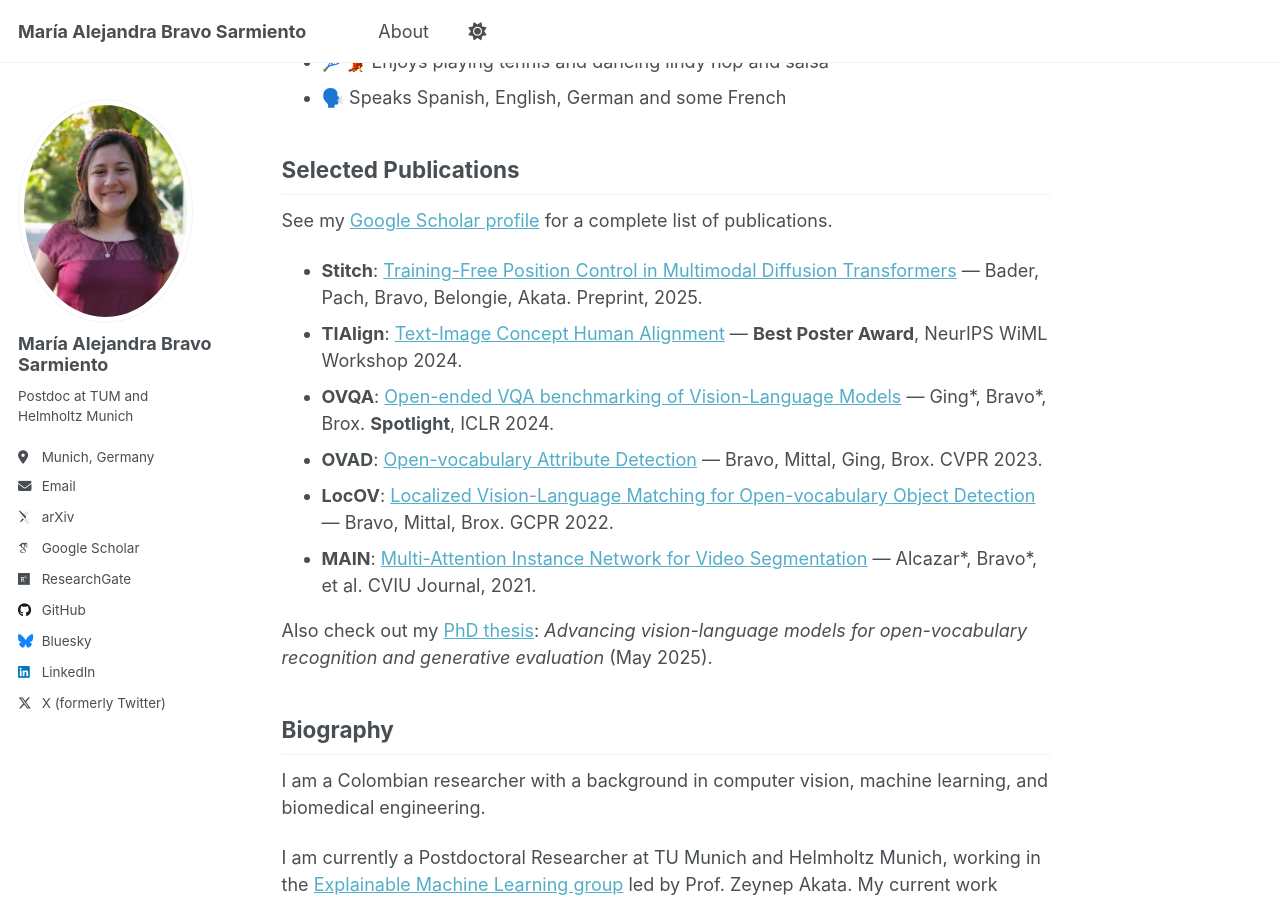
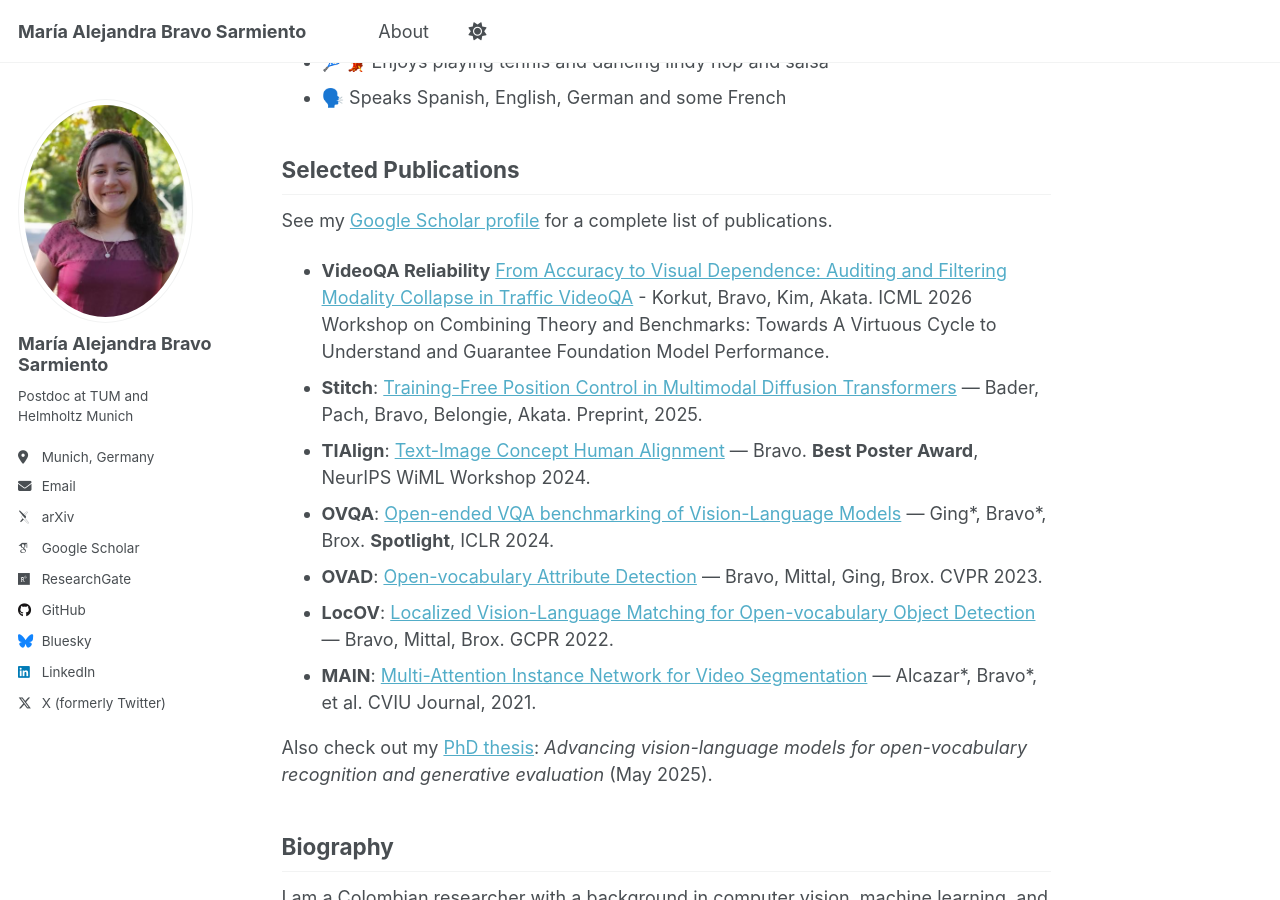
Before and after one commit to mabravo641/mabravo641.github.io, a Jekyll site: the page built from _pages/about.md, in a window 1280 px wide and 900 px high, scrolled down 1270 px. Built offline with Jekyll 4.4.1, drawn with Linux system fonts in a browser that asks for light colours; some web fonts are replaced.

Commit message:
Update publication details in TrafficVQA paper

```diff
--- a/_pages/about.md
+++ b/_pages/about.md
@@ -38,8 +38,10 @@ Current topics include:
 
 See my [Google Scholar profile](https://scholar.google.com/citations?user=GPKSZdcAAAAJ&hl=en) for a complete list of publications.
 
+- **VideoQA Reliability** [From Accuracy to Visual Dependence: Auditing and Filtering Modality Collapse
+in Traffic VideoQA](https://openreview.net/pdf?id=rKWze9irRW) - Korkut, Bravo, Kim, Akata. ICML 2026 Workshop on Combining Theory and Benchmarks: Towards A Virtuous Cycle to Understand and Guarantee Foundation Model Performance.
 - **Stitch**: [Training-Free Position Control in Multimodal Diffusion Transformers](https://arxiv.org/pdf/2509.26644) — Bader, Pach, Bravo, Belongie, Akata. Preprint, 2025.
-- **TIAlign**: [Text-Image Concept Human Alignment](https://neurips.cc/media/PosterPDFs/NeurIPS%202024/107639.png?t=1732028406.9390247) — **Best Poster Award**, NeurIPS WiML Workshop 2024.
+- **TIAlign**: [Text-Image Concept Human Alignment](https://neurips.cc/media/PosterPDFs/NeurIPS%202024/107639.png?t=1732028406.9390247) — Bravo. **Best Poster Award**, NeurIPS WiML Workshop 2024.
 - **OVQA**: [Open-ended VQA benchmarking of Vision-Language Models](https://github.com/lmb-freiburg/ovqa) — Ging\*, Bravo\*, Brox. **Spotlight**, ICLR 2024.
 - **OVAD**: [Open-vocabulary Attribute Detection](https://ovad-benchmark.github.io/) — Bravo, Mittal, Ging, Brox. CVPR 2023.
 - **LocOV**: [Localized Vision-Language Matching for Open-vocabulary Object Detection](https://github.com/lmb-freiburg/locov) — Bravo, Mittal, Brox. GCPR 2022.
```
